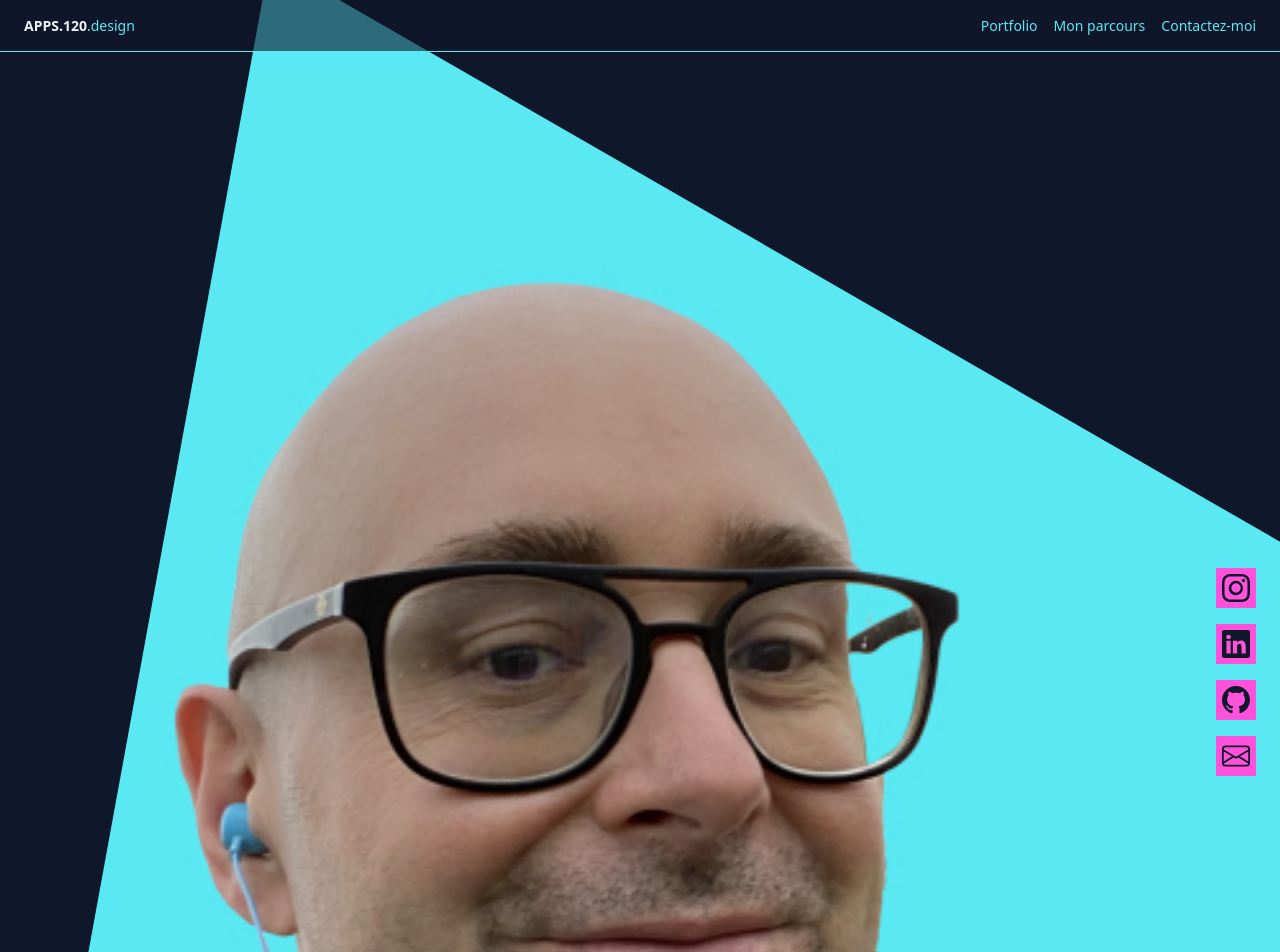
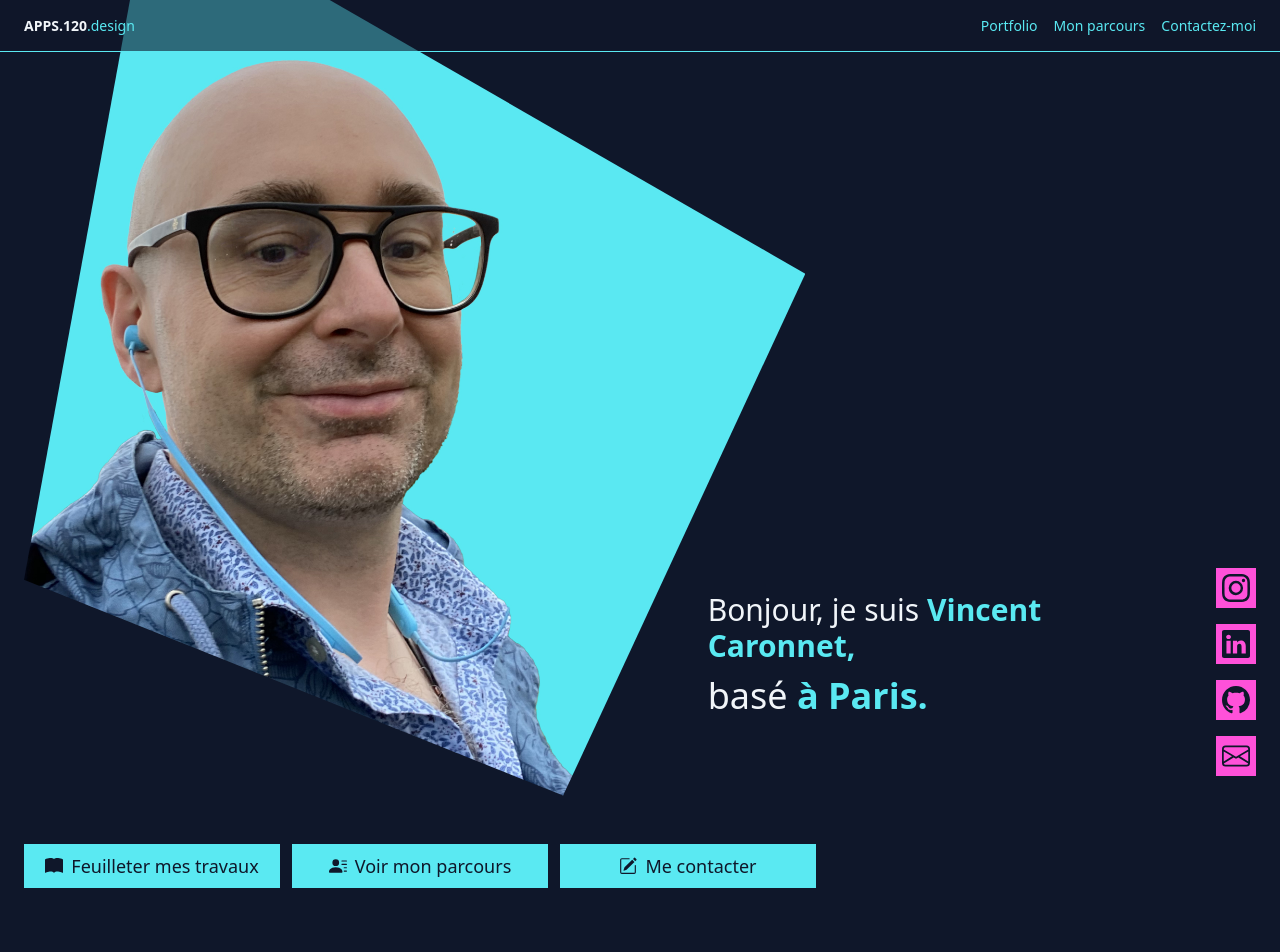
Before and after one commit to centvingt/my-portfolio, a Next.js app: page / in a window 1280 px wide. Shown: the top 952 px of the page. Built offline with nearby package versions, Linux system fonts and the light colour scheme.

Commit message:
Responsive de la page d’accueil

```diff
--- a/components/HomeComponent/HomeSentencesComponent.tsx
+++ b/components/HomeComponent/HomeSentencesComponent.tsx
@@ -3,9 +3,10 @@ import { FC, useEffect, useRef, useState } from 'react'
 
 interface Props {
     sentences: JSX.Element[]
+    className: string
 }
 
-const HomeSentencesComponent: FC<Props> = ({ sentences }) => {
+const HomeSentencesComponent: FC<Props> = ({ sentences, className }) => {
     const [randomSentence, setRandomSentence] = useState(<></>)
 
     const lastRandomSentence = useRef<JSX.Element>(<></>)
@@ -29,7 +30,7 @@ const HomeSentencesComponent: FC<Props> = ({ sentences }) => {
         return () => clearInterval(interval)
     }, [])
 
-    return <h2>{randomSentence}</h2>
+    return <h2 className={className}>{randomSentence}</h2>
 }
 
 export default HomeSentencesComponent
--- a/components/shared/ButtonComponent.tsx
+++ b/components/shared/ButtonComponent.tsx
@@ -7,13 +7,21 @@ interface PropsInterface {
     icon: JSX.Element
     label: string
     destination: string
+    supplementaryClasses?: string
 }
 
-const ButtonComponent: FC<PropsInterface> = ({ icon, label, destination }) => {
+const ButtonComponent: FC<PropsInterface> = ({
+    icon,
+    label,
+    destination,
+    supplementaryClasses = '',
+}) => {
     return (
         <Link href={destination}>
             {/* <a className="bg-accent text-slate-900 text-lg grid gap-2 grid-cols-[18px_1fr] items-center py-2 px-4"> */}
-            <a className="bg-accent text-slate-900 text-lg font-medium grid gap-2 grid-cols-[18px_max-content] justify-center items-center py-2 px-4 my-4">
+            <a
+                className={`bg-accent text-slate-900 text-lg font-medium grid gap-2 grid-cols-[18px_max-content] justify-center items-center py-2 px-4 my-4 ${supplementaryClasses}`}
+            >
                 <IconContext.Provider value={{ size: '18px' }}>
                     {icon}
                 </IconContext.Provider>
--- a/package.json
+++ b/package.json
@@ -23,6 +23,8 @@
     "eslint": "8.17.0",
     "eslint-config-next": "12.1.6",
     "postcss": "^8.4.14",
+    "prettier": "^2.7.1",
+    "prettier-plugin-tailwindcss": "^0.1.11",
     "tailwindcss": "^3.1.3",
     "typescript": "4.7.3"
   }
--- a/pages/index.tsx
+++ b/pages/index.tsx
@@ -4,7 +4,7 @@ import { BsBookFill, BsPersonLinesFill, BsPencilSquare } from 'react-icons/bs'
 import HomeSentencesComponent from '../components/HomeComponent/HomeSentencesComponent'
 import ButtonComponent from '../components/shared/ButtonComponent'
 
-import photo120 from '../public/img/photo-120-600w.jpg'
+import photo120 from '../public/img/photo-120-1500w.jpg'
 
 const sentences = [
     <>
@@ -28,40 +28,47 @@ const sentences = [
 ]
 
 const Home: NextPage = () => {
+    const buttonSupplementaryClasses = 'md:w-64'
+
     return (
-        <>
-            <div className="font-thin text-lg pr-[60px]">
-                <header className="mb-10">
-                    <div className="home-mask">
+        <div className="grid-cols-12 pr-[60px] text-lg font-thin sm:grid">
+            <div className="row-[1_/_2] -mt-16 w-[120vw] max-w-4xl [clip-path:polygon(16%_0,_100%_42%,_69%_100%,_0_76%)] sm:col-[1_/_8] sm:-mt-8 sm:w-full md:col-[1_/_7] lg:col-[1_/_9] xl:-mt-32">
                 <Image
                     src={photo120}
                     alt="Vincent Caronnet, développeur mobile et web"
                     layout="responsive"
                 />
             </div>
-                    <h1 className="pt-8">
+            <div className="col-span-full col-start-8 row-start-1 flex h-full max-h-screen flex-col justify-end sm:col-start-7 lg:col-start-8 2xl:col-start-7">
+                <h1 className="pt-8 sm:text-base md:text-xl lg:text-2xl xl:text-3xl 2xl:text-4xl">
                     Bonjour, je suis <strong>Vincent Caronnet,</strong>
                 </h1>
-                    <HomeSentencesComponent sentences={sentences} />
-                </header>
+                <HomeSentencesComponent
+                    sentences={sentences}
+                    className="sm:mb-4 sm:mt-1 sm:text-xl md:mb-6 md:text-2xl lg:mb-20 lg:mt-3 lg:text-3xl xl:text-4xl 2xl:text-5xl"
+                />
+            </div>
+            <div className="lg: col-span-full col-start-1 row-start-2 mb-10 grid-cols-3 gap-3 self-start md:col-span-full md:row-span-full md:row-start-1 md:mt-8 md:justify-self-end lg:row-span-1 lg:row-start-2 lg:grid lg:justify-self-start">
                 <ButtonComponent
                     icon={<BsBookFill />}
                     destination="/portfolio/"
                     label="Feuilleter mes travaux"
+                    supplementaryClasses={buttonSupplementaryClasses}
                 />
                 <ButtonComponent
                     icon={<BsPersonLinesFill />}
                     destination="/resume/"
                     label="Voir mon parcours"
+                    supplementaryClasses={buttonSupplementaryClasses}
                 />
                 <ButtonComponent
                     icon={<BsPencilSquare />}
                     destination="/contact/"
                     label="Me contacter"
+                    supplementaryClasses={buttonSupplementaryClasses}
                 />
             </div>
-            {/* <FooterComponent /> */}
-        </>
+        </div>
     )
 }
 
--- a/styles/globals.css
+++ b/styles/globals.css
@@ -14,13 +14,3 @@
         @apply text-accent font-bold;
     }
 }
-
-@layer components {
-    .home-mask {
-        clip-path: polygon(16% 0, 100% 42%, 69% 100%, 0 76%);
-
-        width: 120vw;
-
-        @apply -mt-16;
-    }
-}
```
Also changed, not shown: public/img/photo-120-1500w.jpg (added), 1 other file (tests, documents, lock files or other folders). Lines whose indentation alone changed are shown as unchanged.
